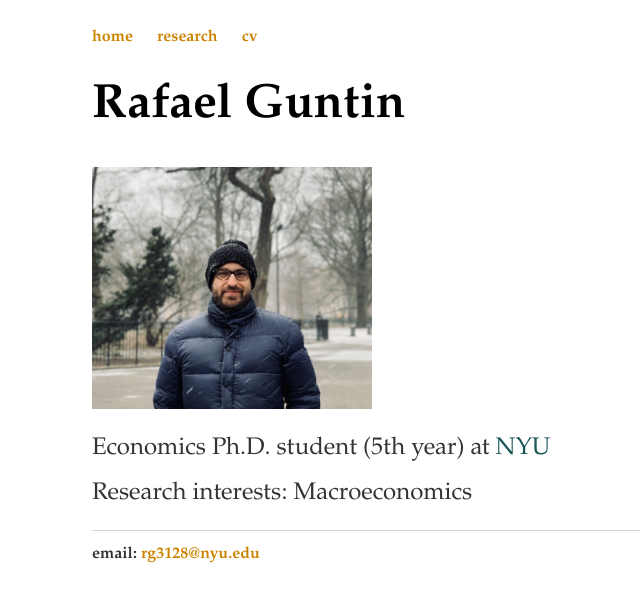
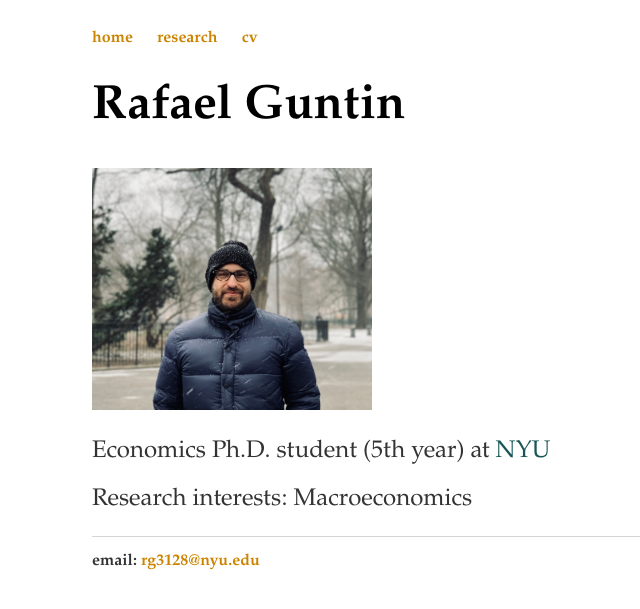
Before and after one commit to rafaguntin/rafaguntin.github.io, a Jekyll site: the page built from index.html, in a window 1280 px wide. Shown: the top 609 px of the page, without its empty margins (36-676 px from the left). Built offline with Jekyll 4.4.1, drawn with Linux system fonts in a browser that asks for light colours.

Commit message:
Update main.css

```diff
--- a/css/main.css
+++ b/css/main.css
@@ -3,8 +3,8 @@ body { margin: 30px auto; width: 80%; font-family: Palatino, 'Palatino Linotype'
 a { text-decoration: none; color: #CC8400; font-family: Palatino, 'Palatino Linotype'}
 a:hover { text-decoration: underline; font-family: Palatino, 'Palatino Linotype'}
 
-p, ul { font-size: 1.5em; line-height: .9em; color: #333; font-family: Palatino, 'Palatino Linotype'}
-p1 { font-size: 1em; line-height: .8em; color: #333; font-family: Palatino, 'Palatino Linotype'}
+p, ul { font-size: 1.5em; line-height: 1em; color: #333; font-family: Palatino, 'Palatino Linotype'}
+p1 { font-size: 1em; line-height: 1em; color: #333; font-family: Palatino, 'Palatino Linotype'}
 
 #more {display: none;font-family: Palatino, 'Palatino Linotype', serif;}
 #more2 {display: none;font-family: Palatino, 'Palatino Linotype', serif;}
```
